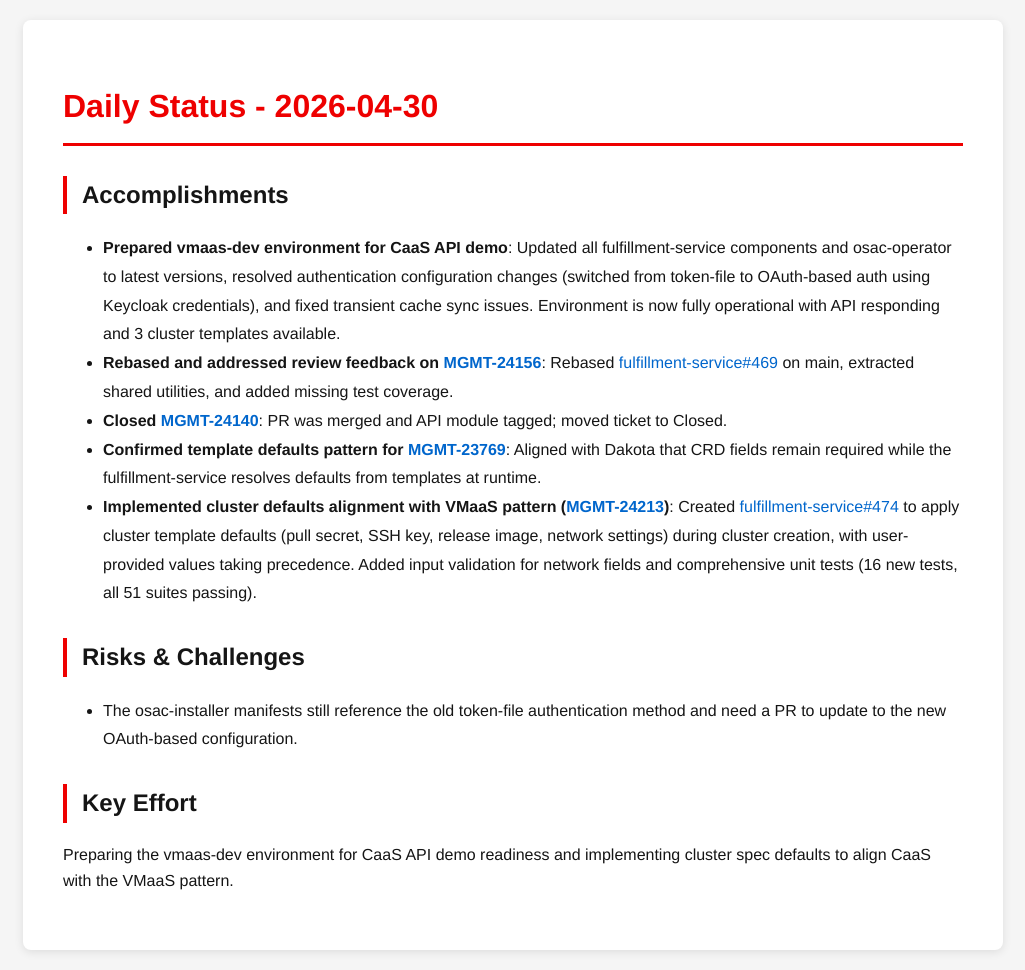
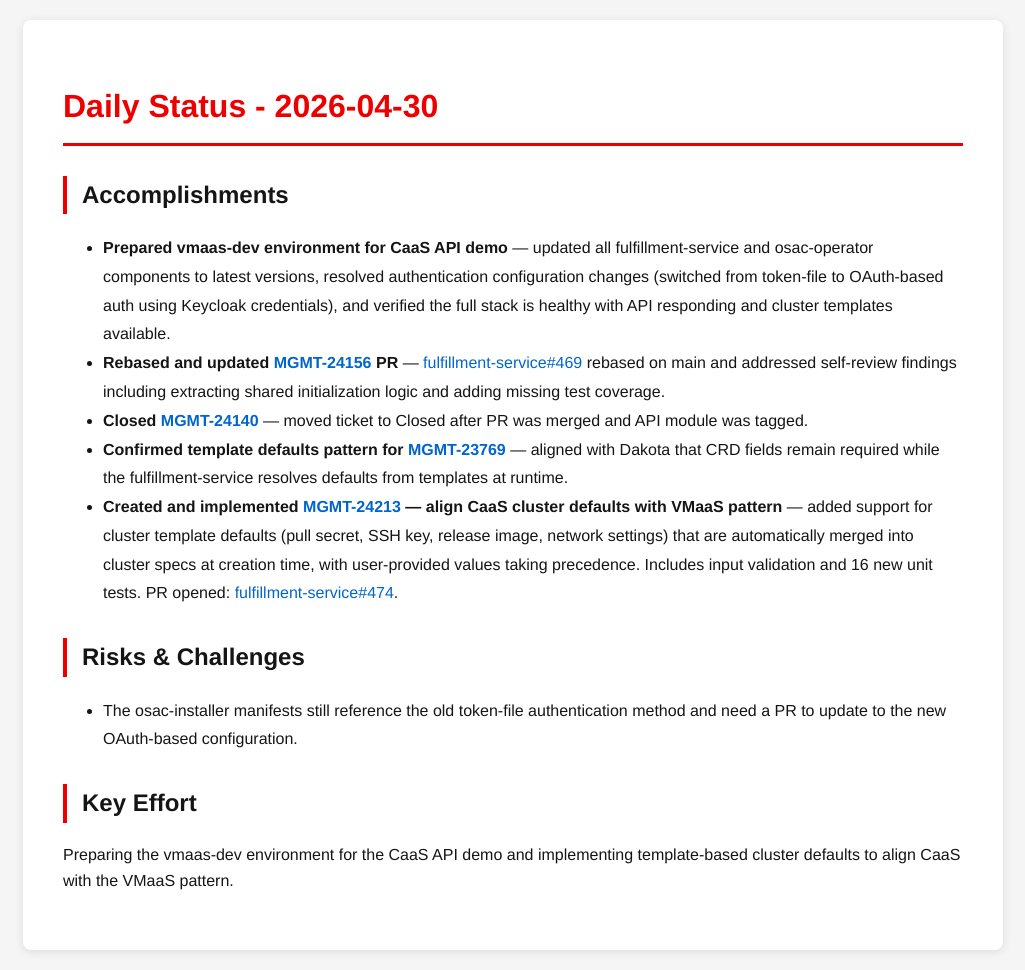
Before and after one commit to tzvatot/daily-status, a Jekyll site: the page built from 2026-04-30.md, in a window 1280 px wide. Shown: the whole page, without its empty margins (127-1152 px from the left). Built offline with Jekyll 4.4.1, drawn with Linux system fonts in a browser that asks for light colours.

Commit message:
Daily status update - 2026-04-30

```diff
--- a/2026-04-30.md
+++ b/2026-04-30.md
@@ -7,14 +7,14 @@ date: 2026-04-30
 # Daily Status - 2026-04-30
 
 ## Accomplishments
-- **Prepared vmaas-dev environment for CaaS API demo**: Updated all fulfillment-service components and osac-operator to latest versions, resolved authentication configuration changes (switched from token-file to OAuth-based auth using Keycloak credentials), and fixed transient cache sync issues. Environment is now fully operational with API responding and 3 cluster templates available.
-- **Rebased and addressed review feedback on [MGMT-24156](https://issues.redhat.com/browse/MGMT-24156)**: Rebased [fulfillment-service#469](https://github.com/osac-project/fulfillment-service/pull/469) on main, extracted shared utilities, and added missing test coverage.
-- **Closed [MGMT-24140](https://issues.redhat.com/browse/MGMT-24140)**: PR was merged and API module tagged; moved ticket to Closed.
-- **Confirmed template defaults pattern for [MGMT-23769](https://issues.redhat.com/browse/MGMT-23769)**: Aligned with Dakota that CRD fields remain required while the fulfillment-service resolves defaults from templates at runtime.
-- **Implemented cluster defaults alignment with VMaaS pattern ([MGMT-24213](https://issues.redhat.com/browse/MGMT-24213))**: Created [fulfillment-service#474](https://github.com/osac-project/fulfillment-service/pull/474) to apply cluster template defaults (pull secret, SSH key, release image, network settings) during cluster creation, with user-provided values taking precedence. Added input validation for network fields and comprehensive unit tests (16 new tests, all 51 suites passing).
+- **Prepared vmaas-dev environment for CaaS API demo** — updated all fulfillment-service and osac-operator components to latest versions, resolved authentication configuration changes (switched from token-file to OAuth-based auth using Keycloak credentials), and verified the full stack is healthy with API responding and cluster templates available.
+- **Rebased and updated [MGMT-24156](https://issues.redhat.com/browse/MGMT-24156) PR** — [fulfillment-service#469](https://github.com/osac-project/fulfillment-service/pull/469) rebased on main and addressed self-review findings including extracting shared initialization logic and adding missing test coverage.
+- **Closed [MGMT-24140](https://issues.redhat.com/browse/MGMT-24140)** — moved ticket to Closed after PR was merged and API module was tagged.
+- **Confirmed template defaults pattern for [MGMT-23769](https://issues.redhat.com/browse/MGMT-23769)** — aligned with Dakota that CRD fields remain required while the fulfillment-service resolves defaults from templates at runtime.
+- **Created and implemented [MGMT-24213](https://issues.redhat.com/browse/MGMT-24213) — align CaaS cluster defaults with VMaaS pattern** — added support for cluster template defaults (pull secret, SSH key, release image, network settings) that are automatically merged into cluster specs at creation time, with user-provided values taking precedence. Includes input validation and 16 new unit tests. PR opened: [fulfillment-service#474](https://github.com/osac-project/fulfillment-service/pull/474).
 
 ## Risks & Challenges
 - The osac-installer manifests still reference the old token-file authentication method and need a PR to update to the new OAuth-based configuration.
 
 ## Key Effort
-Preparing the vmaas-dev environment for CaaS API demo readiness and implementing cluster spec defaults to align CaaS with the VMaaS pattern.
+Preparing the vmaas-dev environment for the CaaS API demo and implementing template-based cluster defaults to align CaaS with the VMaaS pattern.
```
